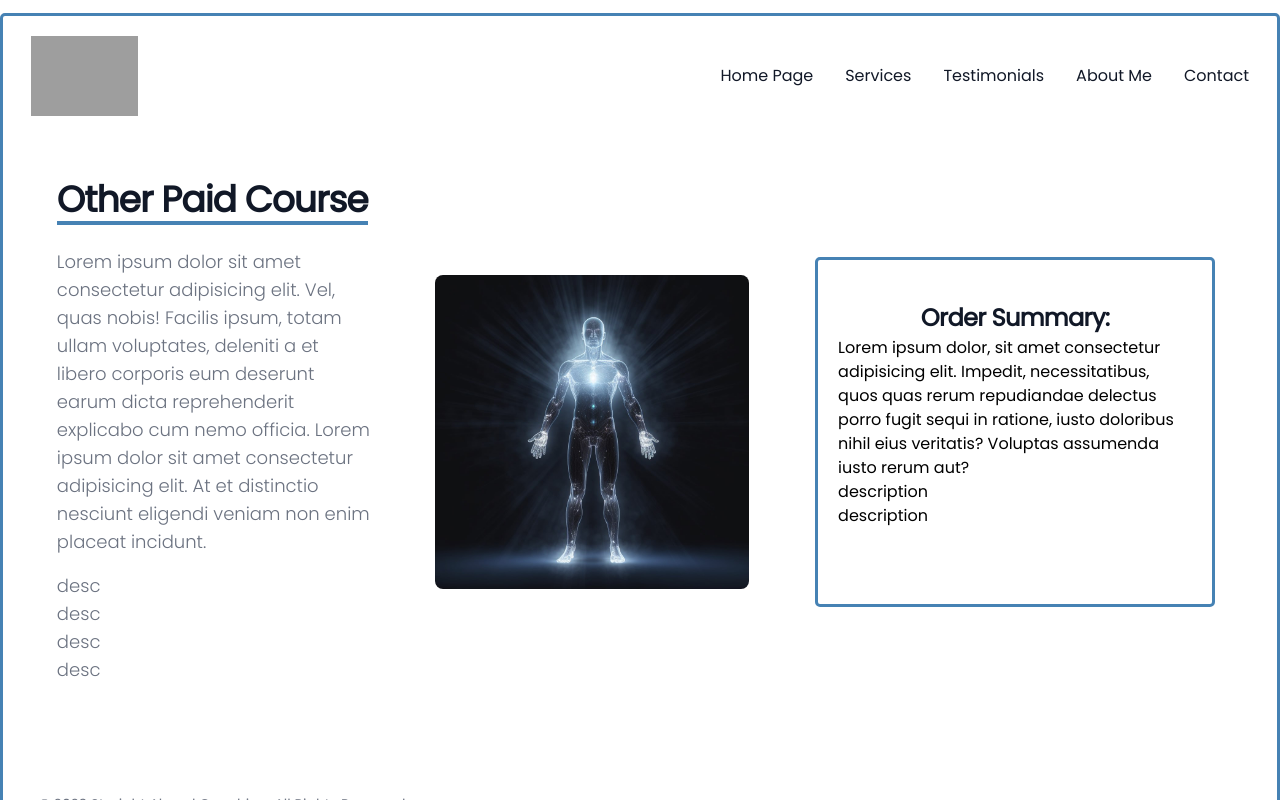
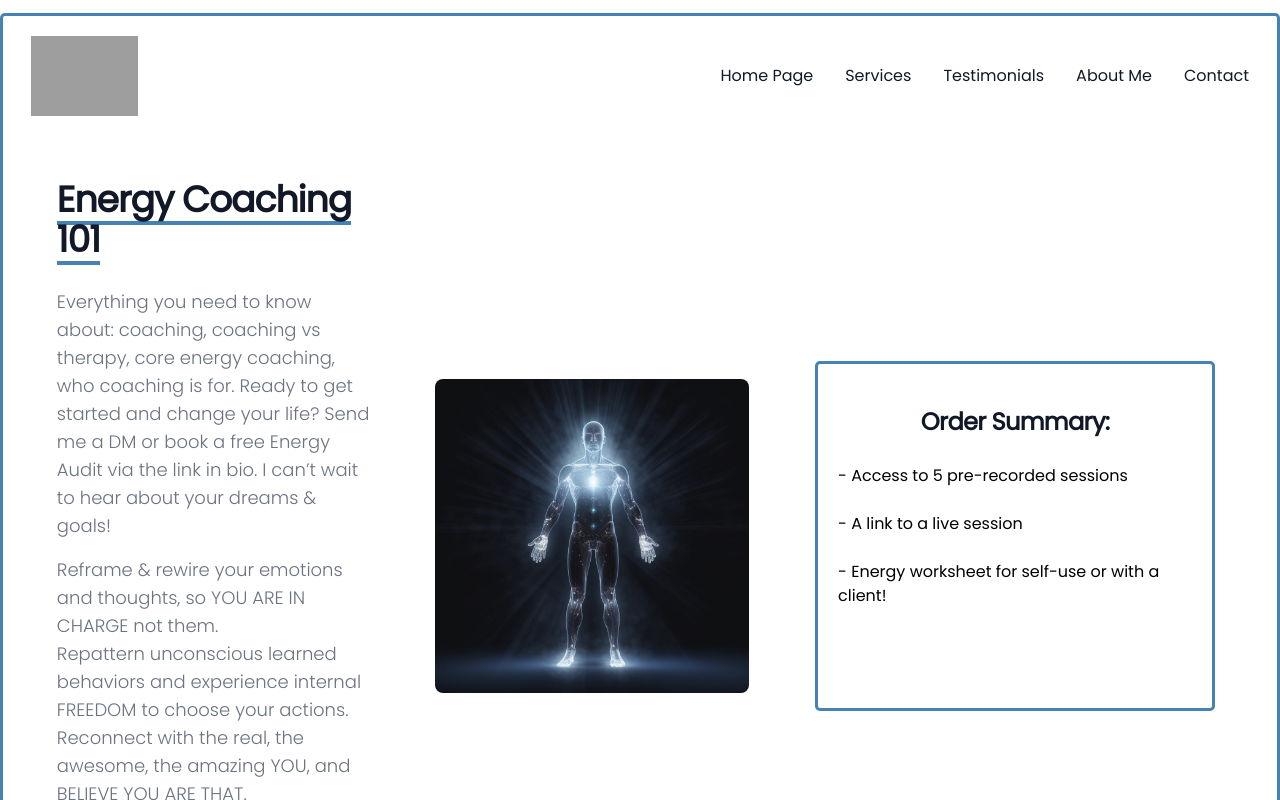
Before and after one commit to jjspoelstra/StraightAheadCoaching, a React (Create React App) app: page / in a window 1280 px wide. Both pictures are taken after typing "Sample", "Sample", "name@example.com" into the empty fields and a click on the button "Continue to Payment". Shown: the top 800 px of the page. Built offline with nearby package versions, Linux system fonts and the light colour scheme; grey boxes are pictures that could not be loaded.

Commit message:
added placeholder copy for portfolio

```diff
--- a/src/components/Description.js
+++ b/src/components/Description.js
@@ -62,17 +62,17 @@ export default function Description(){
             <section className="bg-white dark:bg-gray-900">
             <div className="gap-16 items-center py-8 px-4 mx-auto max-w-screen-xl lg:grid lg:grid-cols-2 lg:py-16 lg:px-6">
               <div className="font-light text-gray-500 sm:text-lg dark:text-gray-400">
-                <h2 className="mb-4 text-4xl tracking-tight font-extrabold text-gray-900 dark:text-white autoAnimateTitleUnderline ">Other Paid Course</h2>
+                <h2 className="mb-4 text-4xl tracking-tight font-extrabold text-gray-900 dark:text-white autoAnimateTitleUnderline ">Energy Coaching 101</h2>
                 <br />
                   <br />
-                <p className="mb-4"> Lorem ipsum dolor sit amet consectetur adipisicing elit. Vel, quas nobis! Facilis ipsum, totam ullam voluptates, deleniti a et libero corporis eum deserunt earum dicta reprehenderit explicabo cum nemo officia. Lorem ipsum dolor sit amet consectetur adipisicing elit. At et distinctio nesciunt eligendi veniam non enim placeat incidunt.  </p>
-                <span className="mb-4"> desc </span>
+                <p className="mb-4"> Everything you need to know about: coaching, coaching vs therapy, core energy coaching, who coaching is for. Ready to get started and change your life? Send me a DM or book a free Energy Audit via the link in bio. I can’t wait to hear about your dreams & goals!  </p>
+                <span className="mb-4"> Reframe & rewire your emotions and thoughts, so YOU ARE IN CHARGE not them. </span>
                 <br />
-                <span className="mb-4"> desc </span>
+                <span className="mb-4"> Repattern unconscious learned behaviors and experience internal FREEDOM to choose your actions. </span>
                 <br />
-                <span className="mb-4"> desc  </span>
+                <span className="mb-4">  Reconnect with the real, the awesome, the amazing YOU, and BELIEVE YOU ARE THAT. </span>
                 <br />
-                <span className="mb-4"> desc </span>
+                <span className="mb-4"> Release old beliefs and stories that have held you back, so you can LIVE A LIFE YOU LOVE. </span>
               </div>
               <div className="grid">
                 <img className="w-full rounded-lg" src="/paid.jpg" alt="a humanoid shape of energy" />
--- a/src/components/Signup.js
+++ b/src/components/Signup.js
@@ -106,11 +106,15 @@ export default function Signup() {
                 <form className="container-login" >
                     <div className="sm:mx-auto sm:w-full sm:max-w-sm">
                         <h2 className="mt-5 text-center text-2xl font-bold leading-9 tracking-tight text-gray-900">Order Summary:</h2>
-                        <span>Lorem ipsum dolor, sit amet consectetur adipisicing elit. Impedit, necessitatibus, quos quas rerum repudiandae delectus porro fugit sequi in ratione, iusto doloribus nihil eius veritatis? Voluptas assumenda iusto rerum aut?</span>
+                        <br />
+                        <ul>
+                            <li>- Access to 5 pre-recorded sessions</li>
                             <br />
-                        description
+                            <li>- A link to a live session</li>
+                            <br />
+                            <li>- Energy worksheet for self-use or with a client!</li>
+                        </ul>
                         <br />
-                        description
                     </div>
                             <PayPalScriptProvider
                                     options={{
@@ -138,11 +142,17 @@ export default function Signup() {
                 <form className="container-login" >
                     <div className="sm:mx-auto sm:w-full sm:max-w-sm">
                         <h2 className="mt-5 text-center text-2xl font-bold leading-9 tracking-tight text-gray-900">Thanks for your purchase!</h2>
-                        <span>A message containing your items has been sent to your inbox.</span>
+                        <br />
+                        <ul>
+                            <li>A message containing your items has been sent to your inbox</li>
                             <br />
-                        more
+                            <li>Link to live session goes here</li>
+                            <br />
+                            <br />
+                            <br />
+                            <a href="https://straightaheadcoaching.com/services/" className="block py-2 pl-3 pr-4 text-gray-900 rounded hover:bg-blue-100 md:hover:bg-transparent md:border-0 md:hover:text-blue-700 md:p-0 dark:text-white md:dark:hover:text-blue-500 dark:hover:bg-gray-700 dark:hover:text-white md:dark:hover:bg-transparent"><Button text={'Try Our Other Services!'}/> </a>
+                        </ul>
                         <br />
-                        more
                     </div>
 
                 </form>
```
